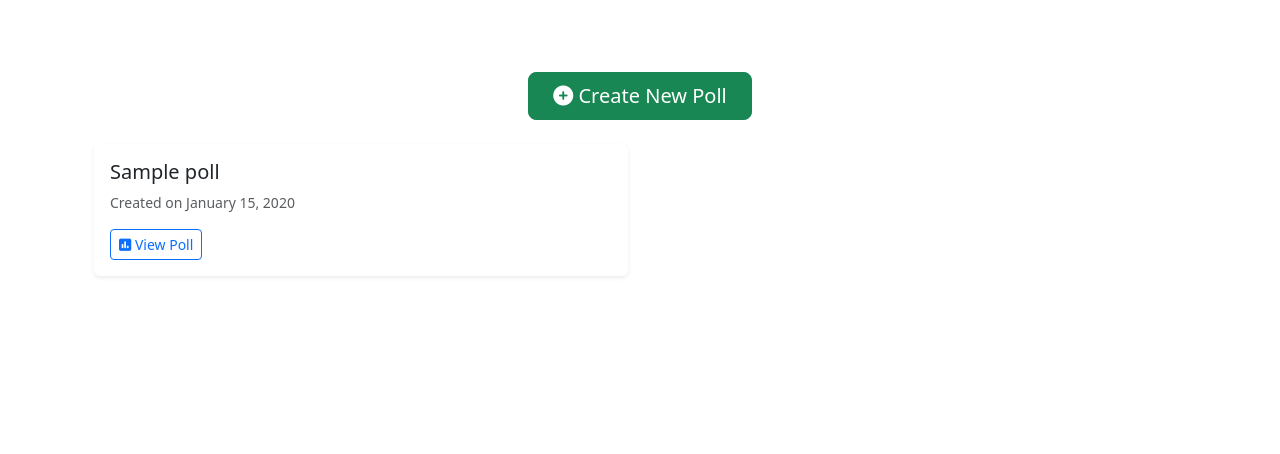
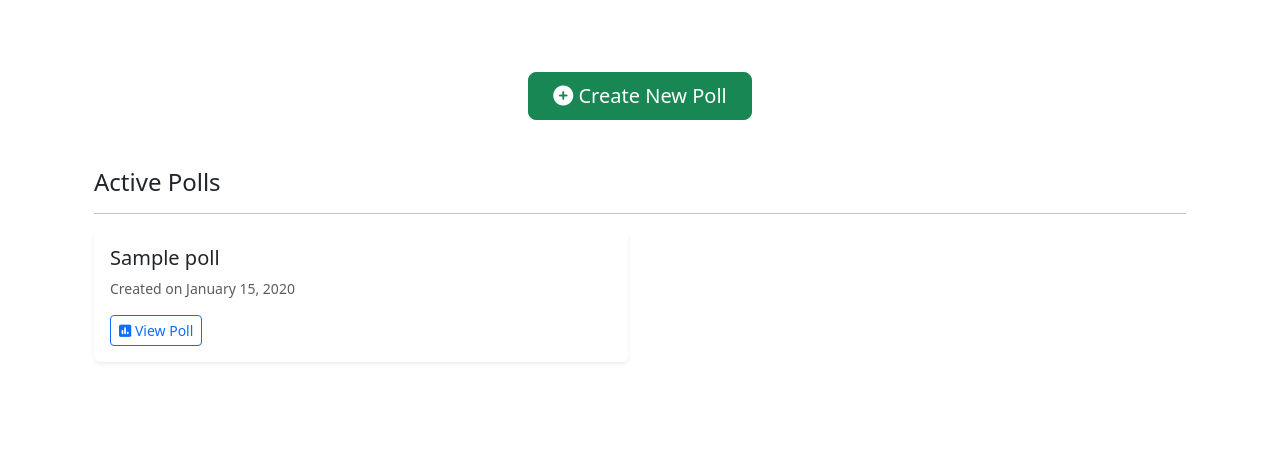
Before and after one commit to cnbrkaydemir/Polls, a Django app: template polls/templates/dashboard.html in a window 1280 px wide. Shown: the part 56-510 px from the top of the page. Run offline with Django 3.2, Linux system fonts and the light colour scheme; the template is opened without the code that fills it: most values are stand-ins (such as "Sample title", 1, 10 or a date in 2020); some libraries are stand-ins or nearby versions.

Commit message:
Update dashboard styles.

```diff
--- a/polls/templates/dashboard.html
+++ b/polls/templates/dashboard.html
@@ -15,7 +15,7 @@
     {% endif %}
 
     <!-- Create New Poll Button -->
-    <div class="text-center mb-4">
+    <div class="text-center mb-5">
         <a href="{% url 'poll_create' %}" class="btn btn-lg btn-success px-4">
             <i class="fas fa-plus-circle"></i> Create New Poll
         </a>
@@ -23,6 +23,8 @@
 
     <!-- Poll List -->
     {% if polls %}
+       <h4 class="mt-4">Active Polls</h4>
+        <hr class="my-3">
         <div class="row">
             {% for poll in polls %}
                 <div class="col-md-6 mb-4">
```
